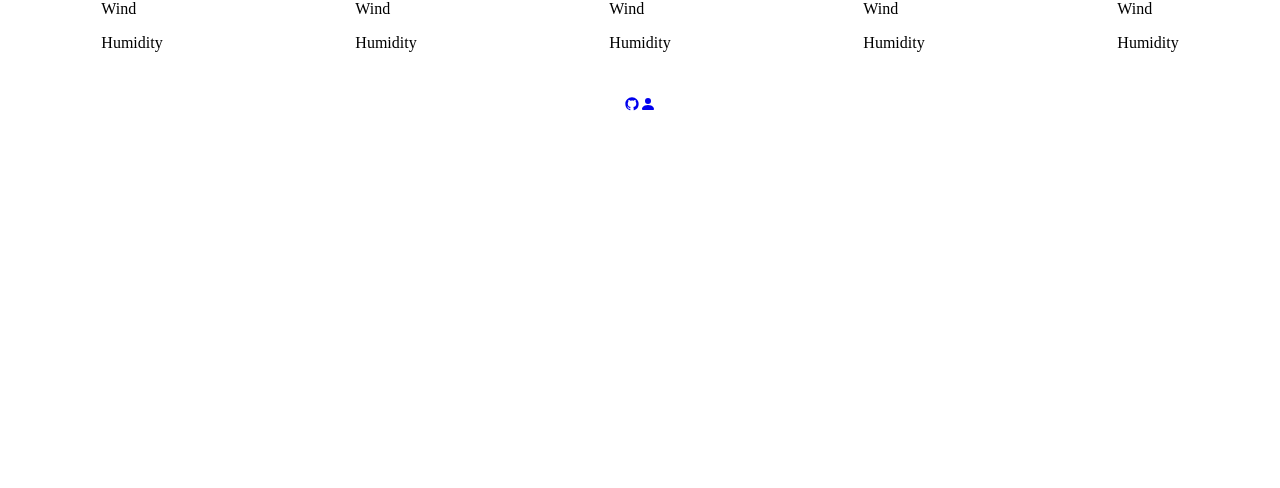
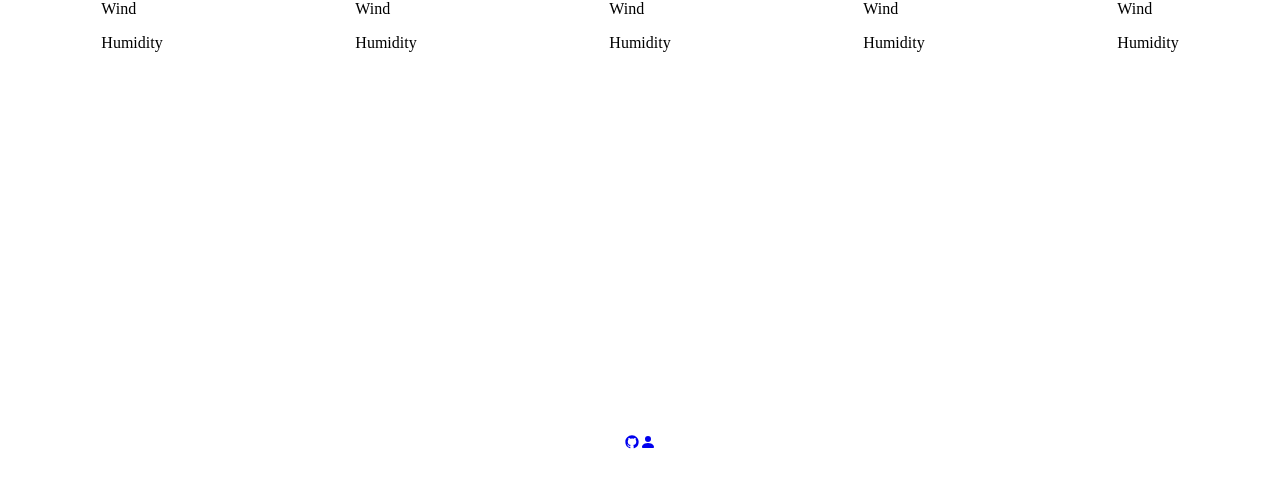
Before and after one commit to Apjuve/Elclima, a React (Create React App) app in the folder clima/: page / in a window 1280 px wide. Shown: the part 322-810 px from the top of the page. Built offline with nearby package versions, Linux system fonts and the light colour scheme.

Commit message:
move foooter to bottom oof page

```diff
--- a/clima/src/App.css
+++ b/clima/src/App.css
@@ -76,6 +76,12 @@ body {
 }
 
 .footer {
+  position: absolute;
+  bottom: 0;
+  width: 100%;
+}
+
+.footer-content {
   display: grid;
   justify-content: center;
   padding: 1.5rem;
@@ -86,6 +92,8 @@ body {
 
 .links {
   grid-area: links;
+  display: flex;
+  justify-content: center;
 }
 
 .copyright {
--- a/clima/src/components/Footer.js
+++ b/clima/src/components/Footer.js
@@ -6,9 +6,11 @@ import { BsFillPersonFill } from 'react-icons/bs';
 const Footer = () => {
     return (
         <div className="footer">
+            <div className='footer-content'>
             <div className="links">
             <a href="https://github.com/Apjuve"><RiGithubFill /></a>
             <a href="https://github.com/Apjuve/Apjuve-ReactPort"><BsFillPersonFill /></a>
+            </div>
             </div>
         </div>
     )
```
